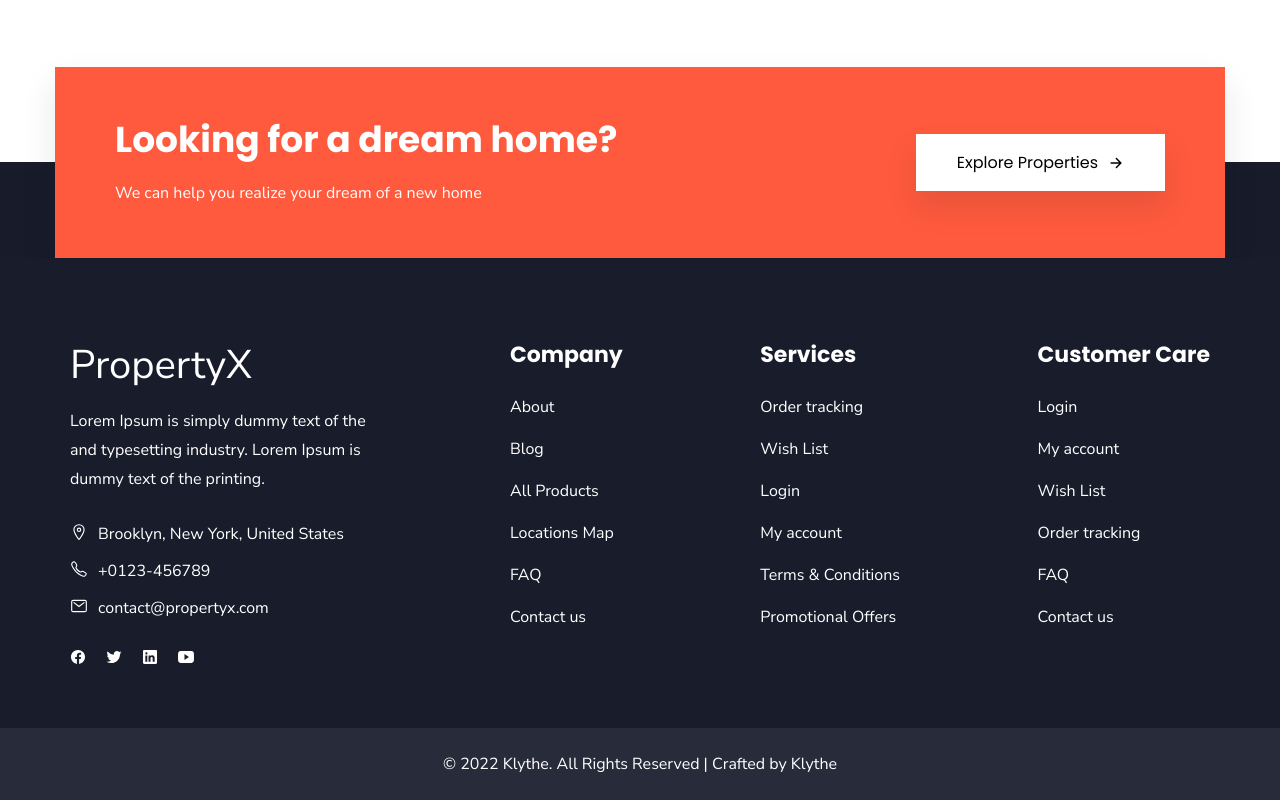
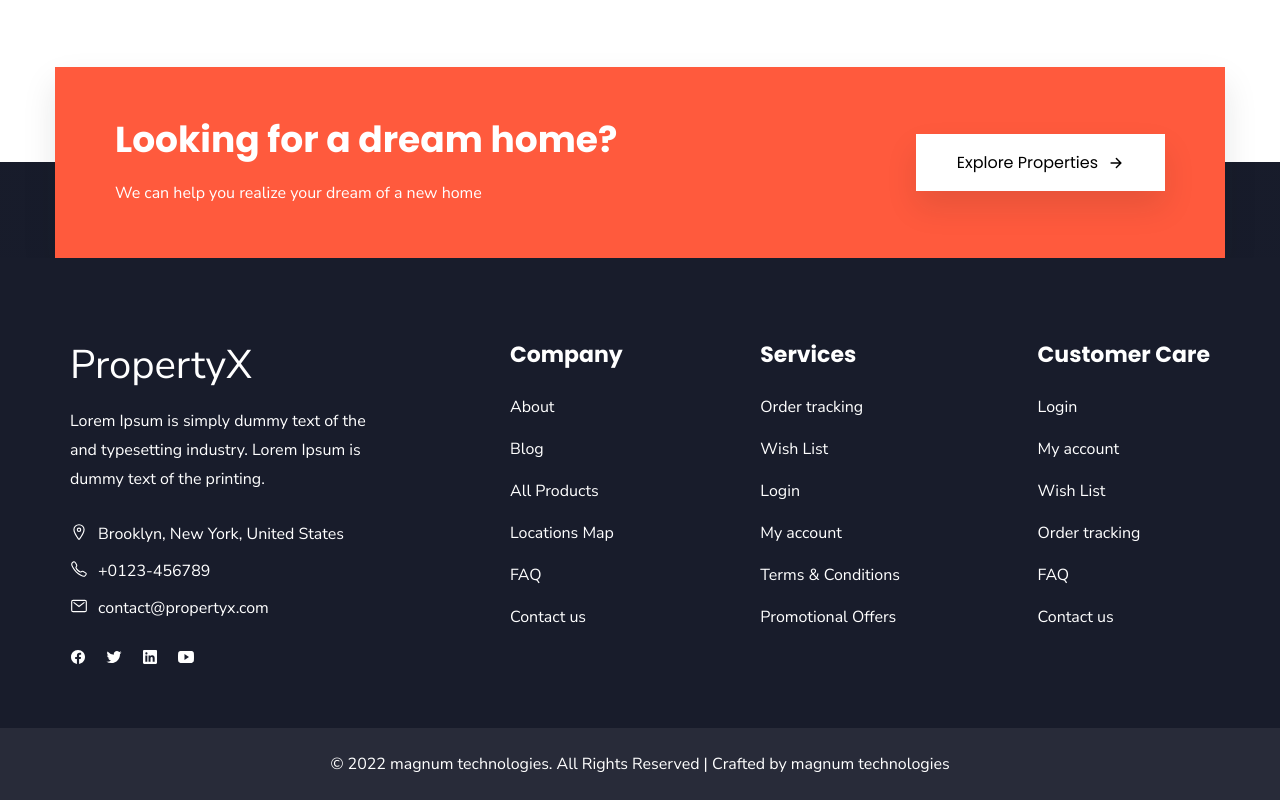
Before and after one commit to magnum-technologies/propertyx, a plain HTML site: page index.html in a window 1280 px wide. Shown: the part 5237-6037 px from the top of the page. Drawn offline with nearby package versions, Linux system fonts and the light colour scheme.

Commit message:
name changed

```diff
--- a/index.html
+++ b/index.html
@@ -8,7 +8,7 @@
 
   <title>PropertyX - Find your dream house</title>
   <meta name="title" content="PropertyX - Find your dream house">
-  <meta name="description" content="This is a Real-Estate template made by Klythe">
+  <meta name="description" content="This is a Real-Estate template made by magnum technologies">
 
   <!--
     - favicon
@@ -1432,8 +1432,8 @@
       <div class="container">
 
         <p class="copyright">
-          &copy; 2022 Klythe. All Rights Reserved | Crafted by <a href="https://klythe.com"
-            target="_blank" class="link">Klythe</a>
+          &copy; 2022 magnum technologies. All Rights Reserved | Crafted by <a href="https://magnum-tech.io"
+            target="_blank" class="link">magnum technologies</a>
         </p>
 
       </div>
```
